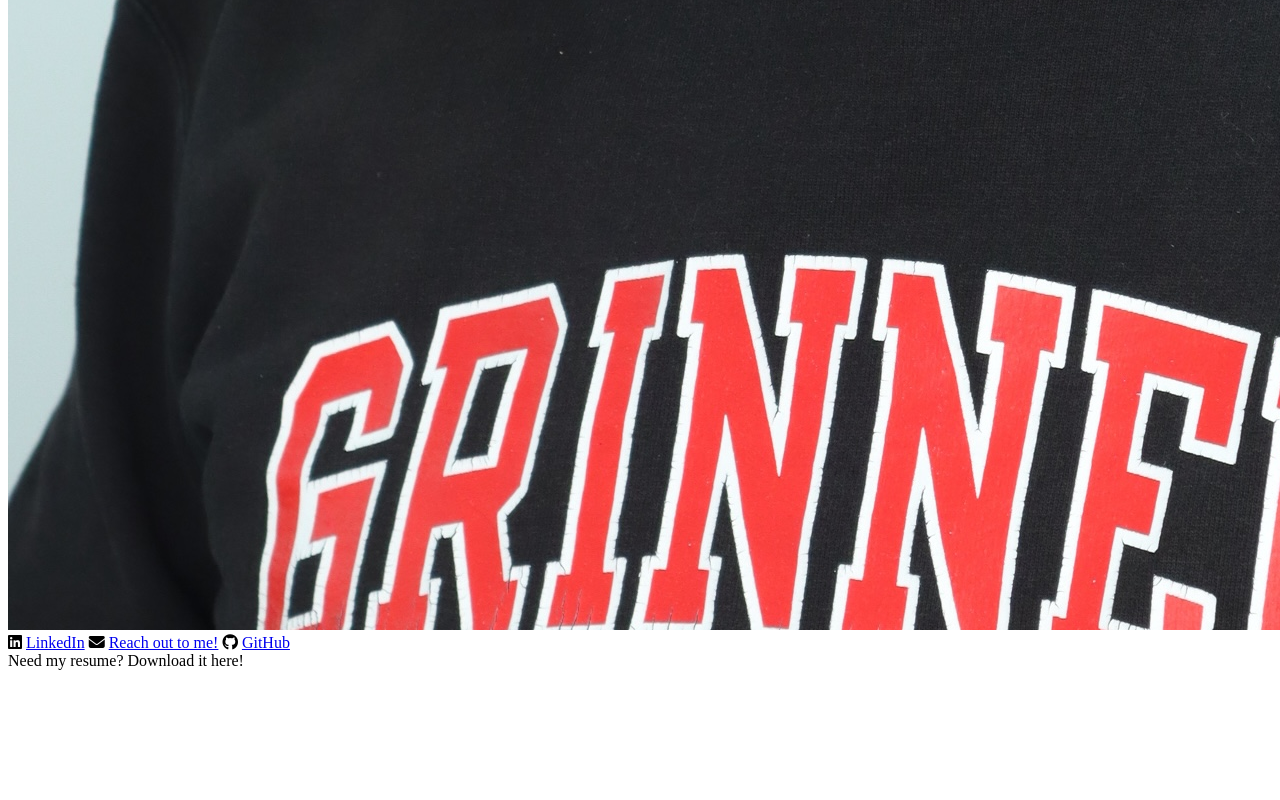
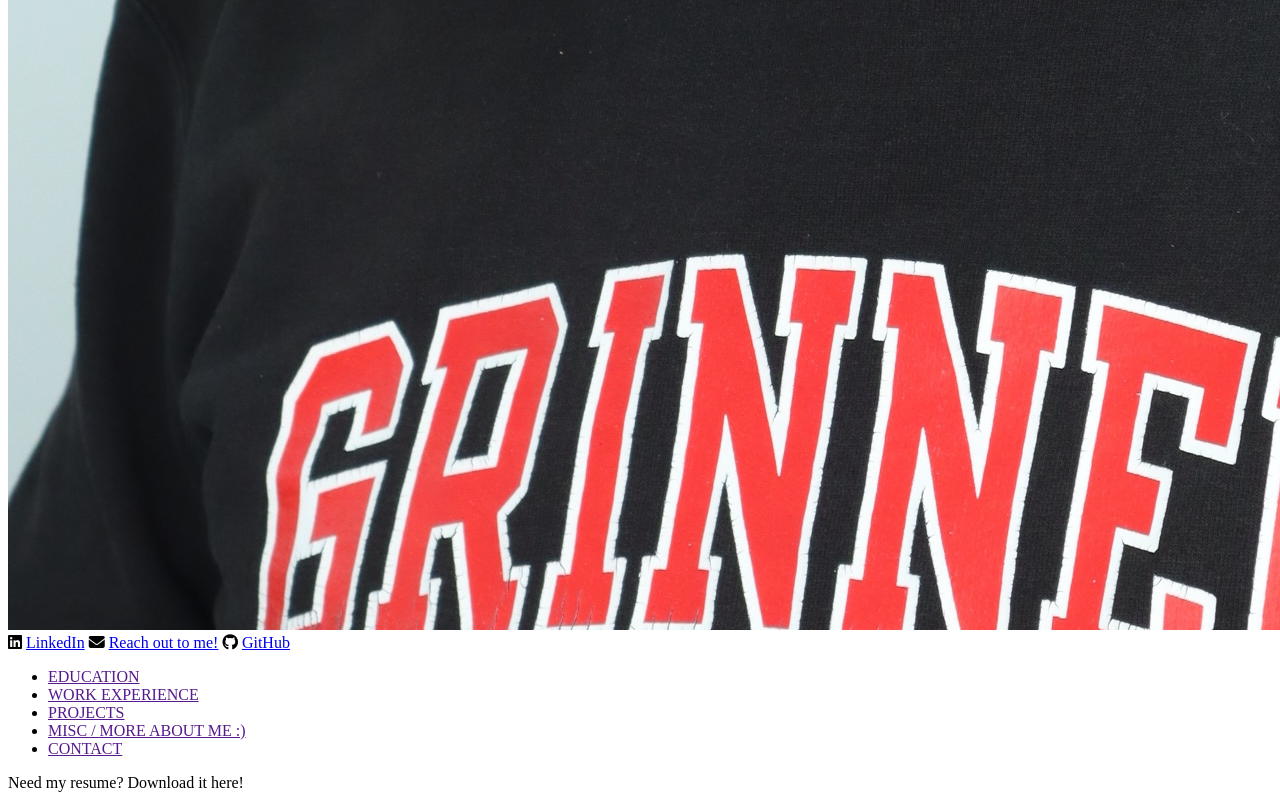
Before and after one commit to joshuadelarosa1/resume, a plain HTML site: page index.html in a window 1280 px wide. Shown: the part 1851-2651 px from the top of the page. Before the commit the page ends 2529 px from the top, so only its background shows below. Drawn offline with Linux system fonts and the light colour scheme.

Commit message:
links and various

```diff
--- a/index.html
+++ b/index.html
@@ -8,7 +8,6 @@
 <h1>Joshua Delarosa</h1>
 
 <img src="images/headshot.jpg" alt="Headshot">
-
 
 <div class="resume-links">
     <i class="fa-brands fa-linkedin"></i>
@@ -21,7 +20,15 @@
     <a href="https://www.github.com/joshuadelarosa1"> GitHub</a>
 </div>
 
-
+<nav>
+    <ul class="navbar1">
+        <li> <a href="">EDUCATION</a></li>
+        <li> <a href="">WORK EXPERIENCE</a></li>
+        <li> <a href="">PROJECTS</a></li>
+        <li> <a href="">MISC / MORE ABOUT ME :&rpar;</a></li>
+        <li> <a href="">CONTACT</a>
+    </ul>
+</nav>
 
 <p1>Need my resume? Download it here!</p1>
 
```
